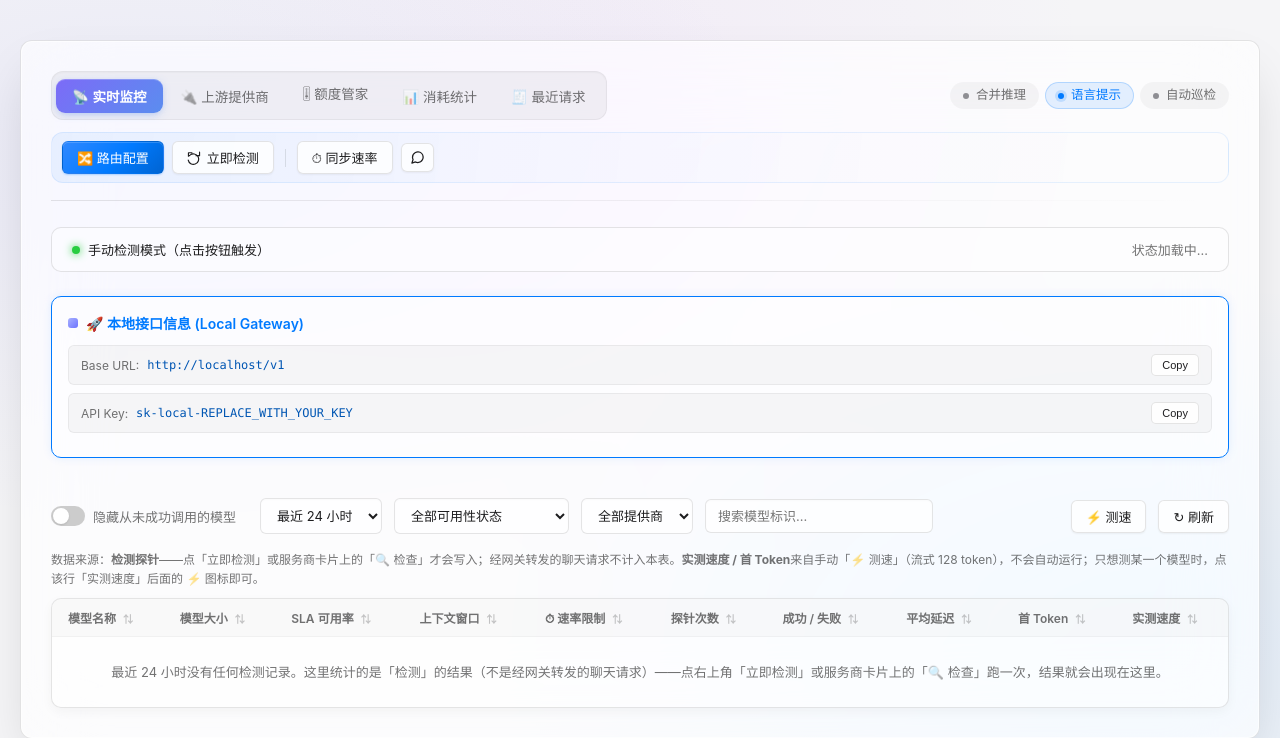
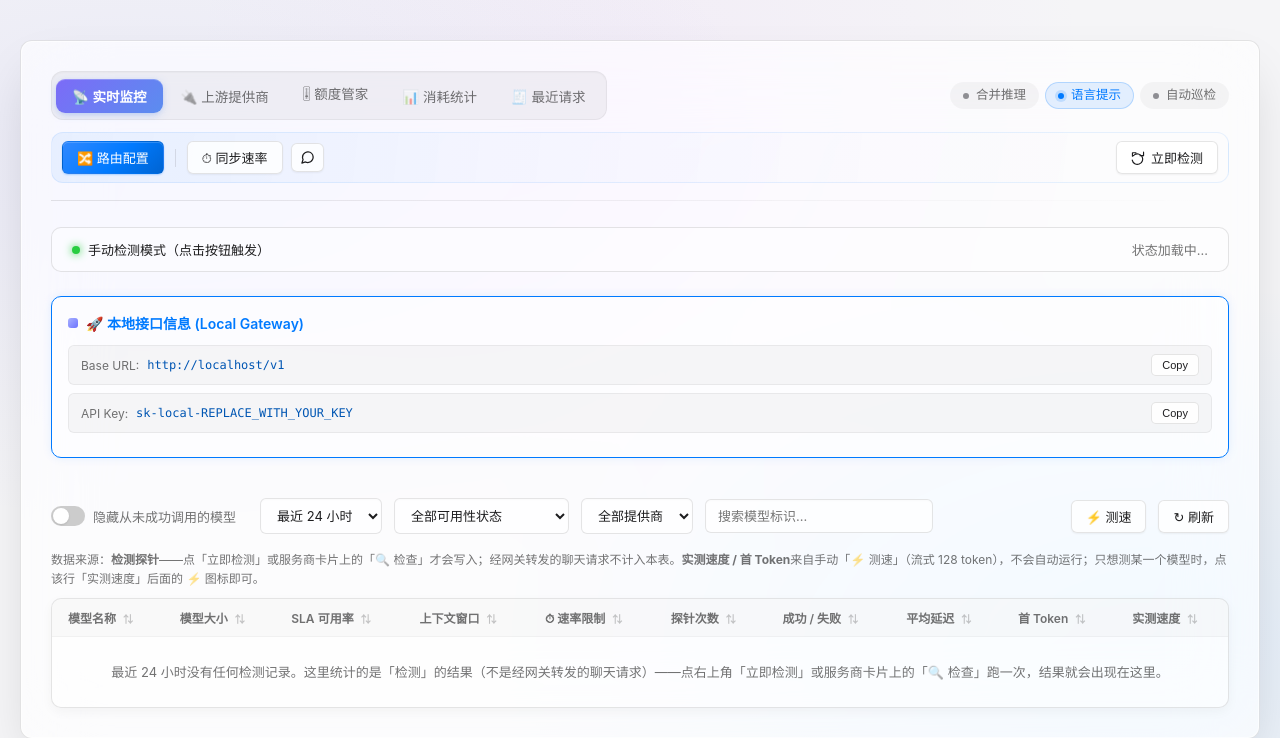
Before and after one commit to jyp74664-ops/allToOne_router, a FastAPI app: page / in a window 1280 px wide. Shown: the top 738 px of the page. Run offline with FastAPI, Linux system fonts and the light colour scheme; data that the repository does not hold is empty.

Commit message:
工具条：立即检测挪到最右端并拉开间距，避免误点触发整轮探测

```diff
--- a/templates/index.html
+++ b/templates/index.html
@@ -59,14 +59,6 @@
 
         <div class="tool-bar">
           <button class="btn btn-primary" onclick="openRouterManager()">🔀 路由配置</button>
-          <button class="btn btn-quiet" onclick="checkAll()" id="checkAllBtn"
-            title="只检测各服务商下已勾选（启用）的模型，未勾选的模型不会探测，也不消耗上游额度">
-            <svg width="14" height="14" viewBox="0 0 24 24" fill="none" stroke="currentColor" stroke-width="2"
-              stroke-linecap="round" stroke-linejoin="round">
-              <path d="M21.5 2v6h-6M2.13 15.57a9 9 0 1 0 3.1-8.54L2.5 9M2.5 9V3h6" />
-            </svg>
-            立即检测
-          </button>
           <span class="tool-sep"></span>
           <button class="btn btn-quiet" onclick="syncRateLimits()" id="syncRateBtn"
             title="从 GitHub awesome-free-llm-apis 自动同步最新模型速率限制信息，并匹配到本地模型列表中">
@@ -79,6 +71,16 @@
               stroke-linecap="round" stroke-linejoin="round">
               <path d="M21 11.5a8.38 8.38 0 0 1-.9 3.8 8.5 8.5 0 0 1-7.6 4.7 8.38 8.38 0 0 1-3.8-.9L3 21l1.9-5.7a8.38 8.38 0 0 1-.9-3.8 8.5 8.5 0 0 1 4.7-7.6 8.38 8.38 0 0 1 3.8-.9h.5a8.48 8.48 0 0 1 8 8v.5z" />
             </svg>
+          </button>
+          <!-- 立即检测会真的跑一轮探测、消耗上游额度，误点代价高：
+               单独用 margin-left:auto 顶到最右端，和左边的按钮拉开距离 -->
+          <button class="btn btn-quiet" onclick="checkAll()" id="checkAllBtn" style="margin-left:auto;"
+            title="只检测各服务商下已勾选（启用）的模型，未勾选的模型不会探测，也不消耗上游额度">
+            <svg width="14" height="14" viewBox="0 0 24 24" fill="none" stroke="currentColor" stroke-width="2"
+              stroke-linecap="round" stroke-linejoin="round">
+              <path d="M21.5 2v6h-6M2.13 15.57a9 9 0 1 0 3.1-8.54L2.5 9M2.5 9V3h6" />
+            </svg>
+            立即检测
           </button>
         </div>
       </div>
```
